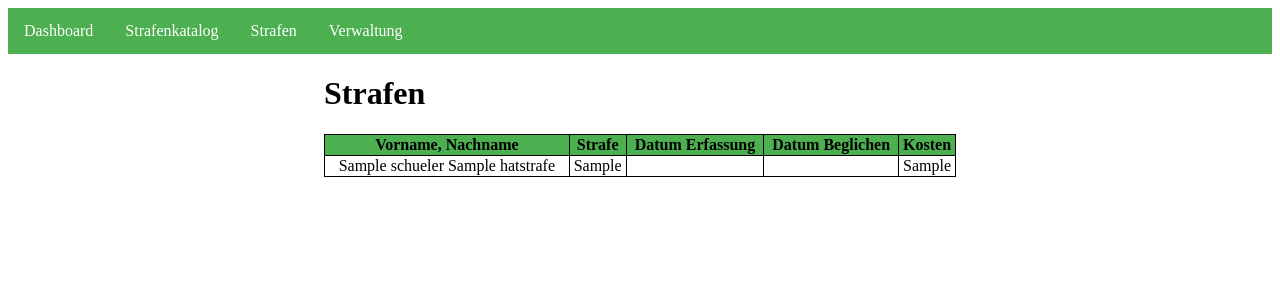
After one commit to NickLammerskitten/Strafenkatalog, a PHP site: page /strafen/strafen.php in a window 1280 px wide. The commit adds this page. Shown: the top 300 px of the page. Run offline with PHP 8.4, Linux system fonts and the light colour scheme; tables that the repository leaves empty or names only in its code hold one stand-in row (values such as "Sample post"); data that the repository does not hold is empty.

Commit message:
18-add-strafen added strafen + php function

```diff
--- a/src/index.php
+++ b/src/index.php
@@ -11,6 +11,7 @@
     <ul>
         <li><a href="" class="active">Dashboard</a></li>
         <li><a href="strafenkatalog/strafenkatalog.html">Strafenkatalog</a></li>
+        <li><a href="strafen/strafen.php">Strafen</a></li>
         <li><a href="verwaltung/verwaltung.php">Verwaltung</a></li>
     </ul>
 </nav>
--- /dev/null
+++ b/src/strafen/strafen.php
@@ -0,0 +1,54 @@
+<?php
+include "../verbindungDatenbank.php"; ?>
+<!DOCTYPE html>
+<html lang="en">
+<head>
+    <meta charset="UTF-8">
+    <link rel="stylesheet" href="../style.css">
+    <title>Strafen</title>
+</head>
+<body>
+<?php
+$conn =  new DatabaseConnection();
+$strafen = $conn->getData("SELECT t_HatStrafe.*, tS.Vorname, Nachname, t.Bezeichnung, Kosten  FROM t_HatStrafe
+                                    LEFT JOIN t_Schueler tS
+                                        on tS.SchuelerId = t_HatStrafe.FKSchuelerId
+                                    LEFT JOIN t_Strafe t
+                                        on t_HatStrafe.FKStrafeId = t.StrafeId;");
+?>
+
+<!-- Navigation -->
+<nav class="nav-bar">
+    <ul>
+        <li><a href="../index.php">Dashboard</a></li>
+        <li><a href="../strafenkatalog/strafenkatalog.html">Strafenkatalog</a></li>
+        <li><a href="" class="active">Strafen</a></li>
+        <li><a href="../verwaltung/verwaltung.php" >Verwaltung</a></li>
+    </ul>
+</nav>
+
+<!-- Content -->
+<div class="center">
+    <h1>Strafen</h1>
+    <table>
+        <tr>
+            <th>Vorname, Nachname</th>
+            <th>Strafe</th>
+            <th>Datum Erfassung</th>
+            <th>Datum Beglichen</th>
+            <th>Kosten</th>
+        </tr>
+        <?php foreach($strafen as $oneStrafe){ ?>
+        <tr>
+            <td><?php echo $oneStrafe['Vorname'] . " " . $oneStrafe['Nachname']?></td>
+            <td><?php echo $oneStrafe['Bezeichnung']?></td>
+            <td><?php echo $oneStrafe['DatumErfassung']?></td>
+            <td><?php echo $oneStrafe['DatumBeglichen']?></td>
+            <td><?php echo $oneStrafe['Kosten']?></td>
+        </tr>
+        <?php } ?>
+    </table>
+</div>
+
+</body>
+</html>
--- a/src/strafenkatalog/strafenkatalog.html
+++ b/src/strafenkatalog/strafenkatalog.html
@@ -11,9 +11,11 @@
     <ul>
         <li><a href="../index.php">Dashboard</a></li>
         <li><a href="" class="active">Strafenkatalog</a></li>
+        <li><a href="../strafen/strafen.php">Strafen</a></li>
         <li><a href="../verwaltung/verwaltung.php">Verwaltung</a></li>
     </ul>
 </nav>
+
 <!-- Content -->
 <!-- Tabelle_Strafenkatalog -->
 <div class="center">
--- a/src/style.css
+++ b/src/style.css
@@ -3,7 +3,7 @@
     margin: 0;
     padding: 0;
     overflow: hidden;
-    background-color: #333;
+    background-color: #4CAF50;
 }
 
 .nav-bar li {
@@ -43,7 +43,7 @@ table, th, td {
 }
 
 th {
-    background-color: #04AA6D;
+    background-color: #4CAF50;
 }
 
 .center {
--- a/src/verwaltung/verwaltung.css
+++ b/src/verwaltung/verwaltung.css
@@ -1,5 +1,5 @@
 input[type=text], select {
-    width: 64rem;
+    width: 100%;
     padding: 12px 20px;
     margin: 8px 0;
     display: inline-block;
@@ -9,7 +9,7 @@ input[type=text], select {
 }
 
 input[type=submit] {
-    width: 64rem;
+    width: 100%;
     background-color: #4CAF50;
     color: white;
     padding: 14px 20px;
--- a/src/verwaltung/verwaltung.php
+++ b/src/verwaltung/verwaltung.php
@@ -1,5 +1,5 @@
 <?php
-    include "../VerbindungDatenbank.php"; ?>
+    include "../verbindungDatenbank.php"; ?>
 <!DOCTYPE html>
 <html lang="de">
 <head>
@@ -19,10 +19,13 @@
     <ul>
         <li><a href="../index.php">Dashboard</a></li>
         <li><a href="../strafenkatalog/strafenkatalog.html">Strafenkatalog</a></li>
+        <li><a href="../strafen/strafen.php">Strafen</a></li>
         <li><a href="" class="active">Verwaltung</a></li>
     </ul>
 </nav>
+
 <!-- Content -->
+<div class="center">
     <h1>Verwaltung</h1>
     <h4>Strafe hinzufügen</h4>
     <form method="POST" action="strafeHinzufuegen.php">
@@ -46,5 +49,6 @@
     </form>
 
     <p>Bei klicken auf den Button "Abschicken", wird eine HTTP Request ausgelöst, der einen neuen Strafeintrag erstellt</p>
+</div>
 </body>
 </html>
```
Lines whose indentation alone changed are shown as unchanged.
